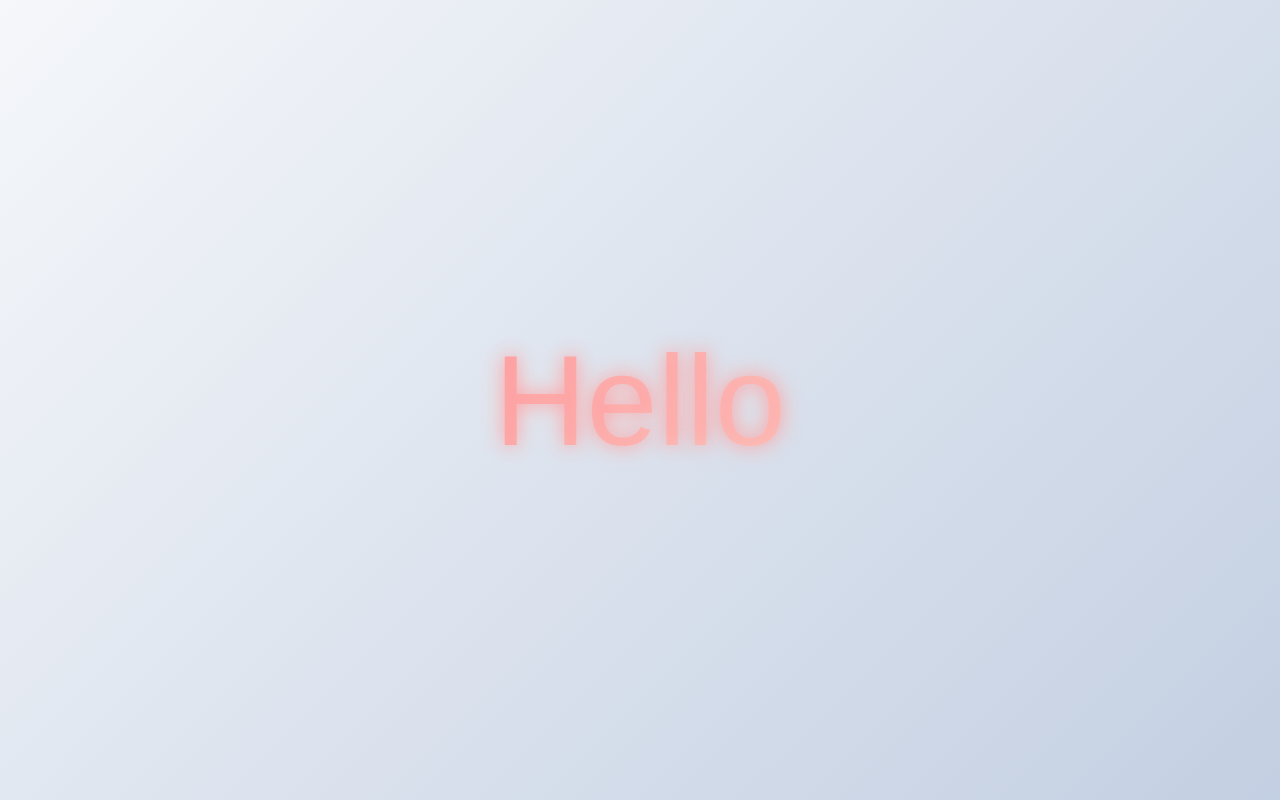
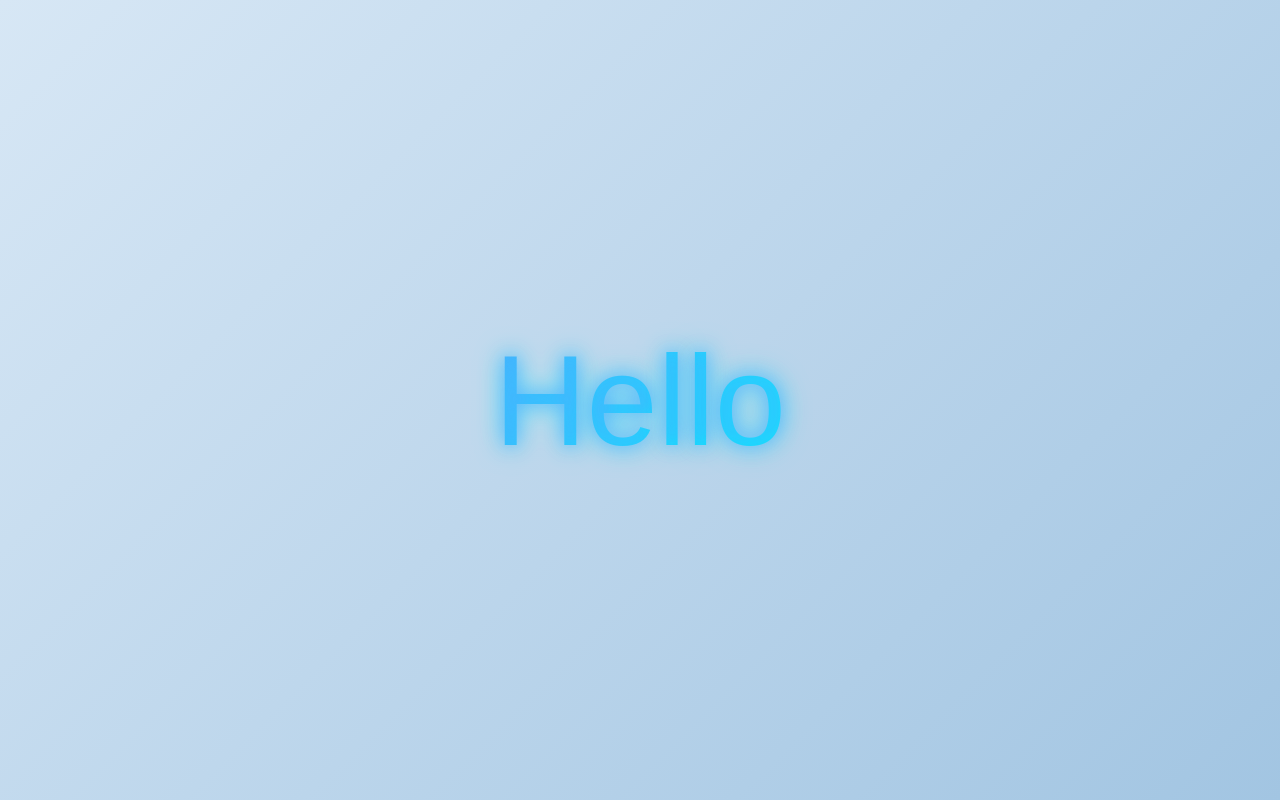
Before and after one commit to arcoirissantos/Digital-Technologies, a plain HTML site: page index.html in a window 1280 px wide. Drawn offline with Linux system fonts and the light colour scheme.

Commit message:
modern blue Hello

```diff
--- a/index.html
+++ b/index.html
@@ -1,2 +1,2 @@
 <link rel="stylesheet" href="styles.css" />
-<div class="background-pink">Hello</div>
+<div class="background-blue">Hello</div>
--- a/styles.css
+++ b/styles.css
@@ -4,15 +4,23 @@ body {
   align-items: center;
   height: 100vh;
   margin: 0;
-  background: linear-gradient(135deg, #f5f7fa, #c3cfe2);
+  background: linear-gradient(
+    135deg,
+    #d7e7f5,
+    #a2c5e2
+  ); /* Changed to a blue gradient */
   font-family: "Arial", sans-serif;
 }
 
-.background-pink {
+.background-blue {
   font-size: 8rem;
   color: #ffffff;
   text-shadow: 0 0 10px rgba(0, 0, 0, 0.5), 0 0 20px rgba(0, 0, 0, 0.3);
-  background: linear-gradient(135deg, #ff9a9e, #fad0c4);
+  background: linear-gradient(
+    135deg,
+    #4facfe,
+    #00f2fe
+  ); /* Updated gradient to blue tones */
   -webkit-background-clip: text;
   -webkit-text-fill-color: transparent;
   animation: glow 1.5s ease-in-out infinite alternate;
@@ -20,11 +28,10 @@ body {
 
 @keyframes glow {
   from {
-    text-shadow: 0 0 10px rgba(255, 154, 158, 0.7),
-      0 0 20px rgba(250, 208, 196, 0.5);
+    text-shadow: 0 0 10px rgba(79, 172, 254, 0.7),
+      0 0 20px rgba(0, 242, 254, 0.5); /* Updated glow colors to blue */
   }
   to {
-    text-shadow: 0 0 20px rgba(255, 154, 158, 1),
-      0 0 30px rgba(250, 208, 196, 0.7);
+    text-shadow: 0 0 20px rgba(79, 172, 254, 1), 0 0 30px rgba(0, 242, 254, 0.7); /* Updated glow colors to blue */
   }
 }
```
